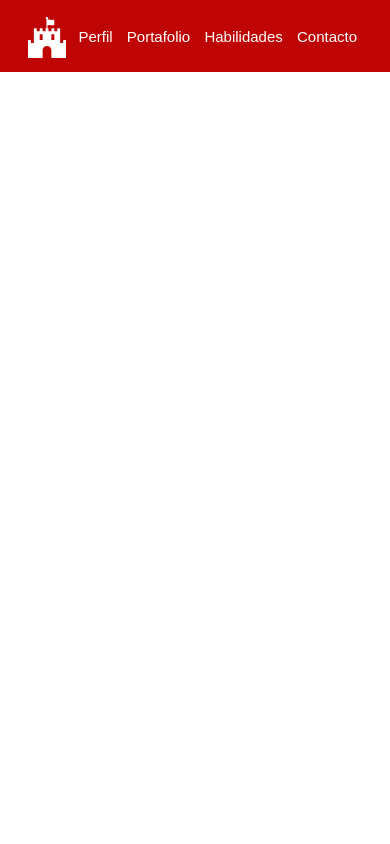
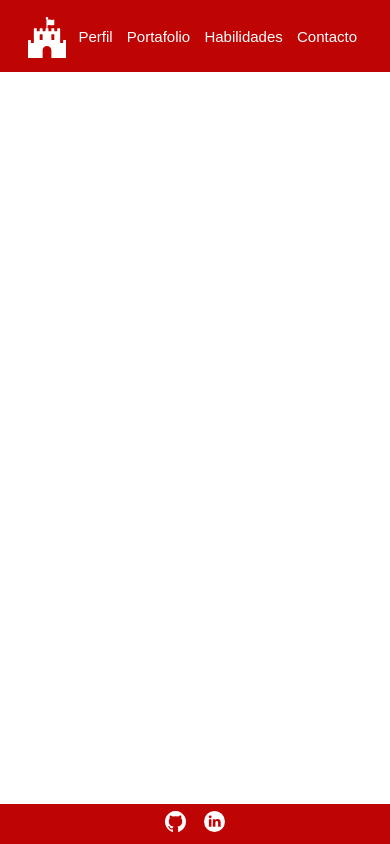
Before and after one commit to Alek1l99/webApp-Alejandro-Segura, an Angular app: page / in a window 390 px wide. Built offline with nearby package versions, Linux system fonts and the light colour scheme.

Commit message:
Creating footer network, mobile version

```diff
--- a/src/app/app.component.css
+++ b/src/app/app.component.css
@@ -1,14 +1,3 @@
-footer{
-  background-color: var(--sideNavBackground);
-  position: absolute;
-  bottom:0;
-  margin:0;
-  display: none;
-  width: 100%;
-  height: 2.5em;
-  justify-content: center;
-  justify-items: center;
-}
 .renderContainer {
   display: grid;
   grid-template-columns: 7% 93%;
@@ -36,20 +25,11 @@ footer{
   .barRender{
     display: flex;
   }
-  footer{
-  display: flex;
-  }
   .renderContainer{
     grid-template-columns: 100%;
   }
   .sideRender{
     display: none;
-  }
-  .network-Alek-container{
-    display: flex;
-    flex-direction: row;
-    align-items:center;
-    gap: 18px;
   }
 }
 
--- a/src/app/components/footer/footer.component.css
+++ b/src/app/components/footer/footer.component.css
@@ -0,0 +1,24 @@
+footer{
+  background-color: var(--sideNavBackground);
+  position: absolute;
+  bottom:0;
+  margin:0;
+  display: none;
+  width: 100%;
+  height: 2.5em;
+  justify-content: center;
+  justify-items: center;
+}
+
+
+@media only screen and (max-width: 46em){
+  footer{
+  display: flex;
+  }
+  .network-Alek-container{
+    display: flex;
+    flex-direction: row;
+    align-items:center;
+    gap: 18px;
+  }
+}
--- a/src/app/components/footer/footer.component.html
+++ b/src/app/components/footer/footer.component.html
@@ -1 +1,10 @@
-<p>footer works!</p>
+<footer>
+  <div class="network-Alek-container">
+    <a class="" href="https://github.com/Alek1l99"  target=”_blank”>
+      <img [src]="icons[1].image" width="21px" alt="github-logo">
+    </a>
+    <a class="" href="https://www.linkedin.com/in/alek1l99/"  target=”_blank”>
+      <img [src]="icons[2].image" width="21px" alt="linkedin-logo">
+    </a>
+  </div>
+</footer>
--- a/src/app/components/footer/footer.component.ts
+++ b/src/app/components/footer/footer.component.ts
@@ -1,4 +1,5 @@
 import { Component } from '@angular/core';
+import {sgvIcons, backgoundList} from 'src/app/data/dataListMedia';
 
 @Component({
   selector: 'app-footer',
@@ -6,5 +7,6 @@ import { Component } from '@angular/core';
   styleUrls: ['./footer.component.css']
 })
 export class FooterComponent {
-
+  background = backgoundList;
+  icons=sgvIcons;
 }
```
Also changed, not shown: 2 other files (tests, documents, lock files or other folders).
